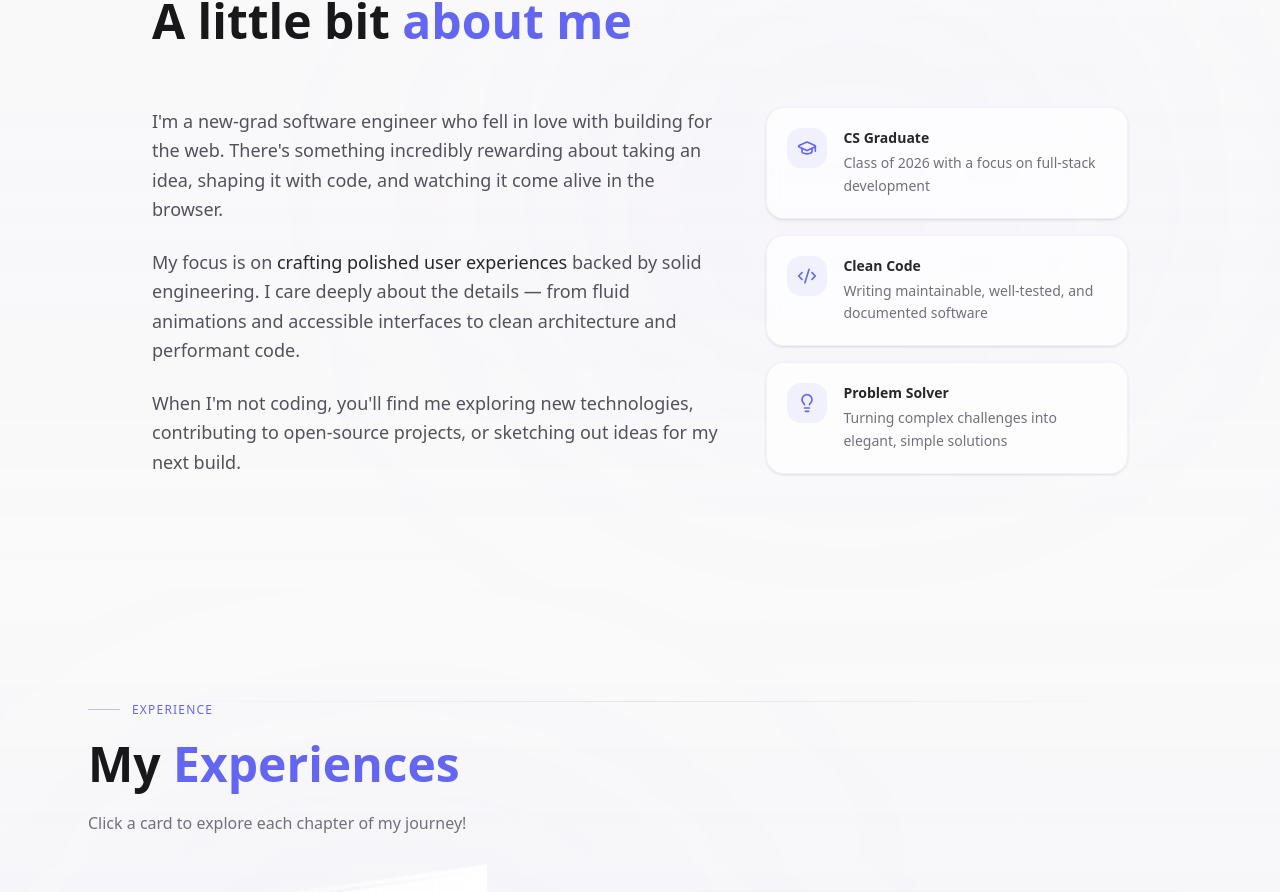
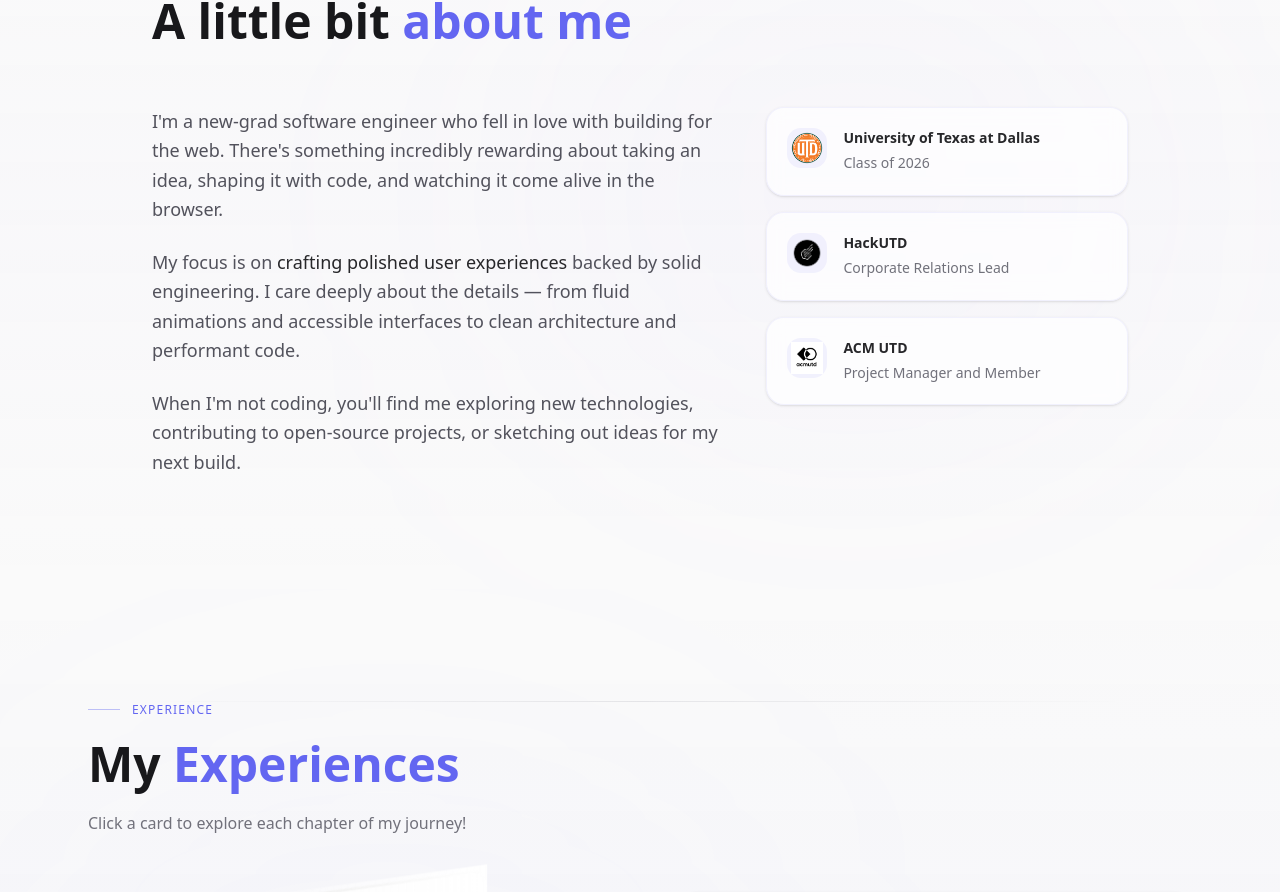
Before and after one commit to RidwanAmin21/ridwan-portfolio, a Next.js app: page / in a window 1280 px wide. Shown: the part 954-1846 px from the top of the page. Built offline with nearby package versions, Linux system fonts and the light colour scheme.

Commit message:
about section cards updated

```diff
--- a/src/components/sections/About.tsx
+++ b/src/components/sections/About.tsx
@@ -1,7 +1,8 @@
 "use client";
 
 import { motion } from "framer-motion";
-import { Code2, GraduationCap, Lightbulb, Sparkles } from "lucide-react";
+import Image from "next/image";
+import { Sparkles } from "lucide-react";
 
 /* ── scroll-triggered fade-up helper ──────────────────────── */
 const fadeInUp = (delay: number = 0) => ({
@@ -11,21 +12,25 @@ const fadeInUp = (delay: number = 0) => ({
   transition: { duration: 0.6, delay, ease: [0.25, 0.4, 0.25, 1] as const },
 });
 
+const UTD_LOGO = "/icons/UT_Dallas_2_Color_Emblem_-_SVG_Brand_Identity_File.svg.png";
+const ACM_LOGO = "/icons/acm logo.png";
+const HACKUTD_LOGO = "/icons/hackutd-logo.png";
+
 const highlights = [
   {
-    icon: GraduationCap,
-    label: "CS Graduate",
-    description: "Class of 2026 with a focus on full-stack development",
+    image: UTD_LOGO,
+    label: "University of Texas at Dallas",
+    description: "Class of 2026",
   },
   {
-    icon: Code2,
-    label: "Clean Code",
-    description: "Writing maintainable, well-tested, and documented software",
+    image: HACKUTD_LOGO,
+    label: "HackUTD",
+    description: "Corporate Relations Lead",
   },
   {
-    icon: Lightbulb,
-    label: "Problem Solver",
-    description: "Turning complex challenges into elegant, simple solutions",
+    image: ACM_LOGO,
+    label: "ACM UTD",
+    description: "Project Manager and Member",
   },
 ];
 
@@ -113,8 +118,15 @@ const About = () => {
                 className="group relative rounded-2xl border border-accent/[0.08] bg-white/70 backdrop-blur-sm p-5 shadow-sm hover:shadow-md hover:border-accent/20 transition-all duration-300"
               >
                 <div className="flex items-start gap-4">
-                  <div className="flex-shrink-0 flex items-center justify-center w-10 h-10 rounded-xl bg-accent/[0.08] text-accent group-hover:bg-accent/[0.12] transition-colors duration-300">
-                    <item.icon size={20} />
+                  <div className="flex-shrink-0 flex items-center justify-center w-10 h-10 rounded-xl bg-accent/[0.08] text-accent group-hover:bg-accent/[0.12] transition-colors duration-300 overflow-hidden p-1">
+                    <Image
+                      src={item.image}
+                      alt=""
+                      width={32}
+                      height={32}
+                      className="object-contain w-full h-full min-w-[20px] min-h-[20px]"
+                      unoptimized
+                    />
                   </div>
                   <div>
                     <h3 className="text-sm font-semibold text-zinc-800 mb-1">
```
Also changed, not shown: public/icons/acm logo.png (added), public/icons/hackutd-logo.png (added).
